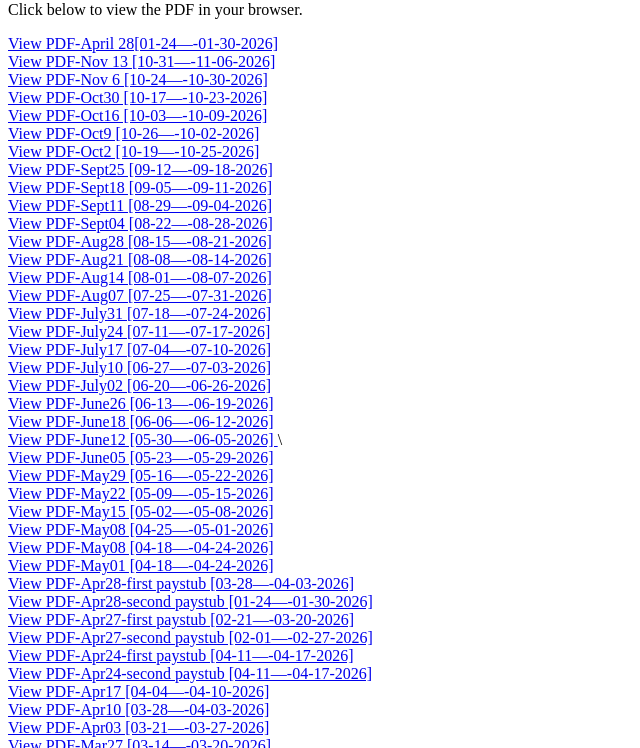
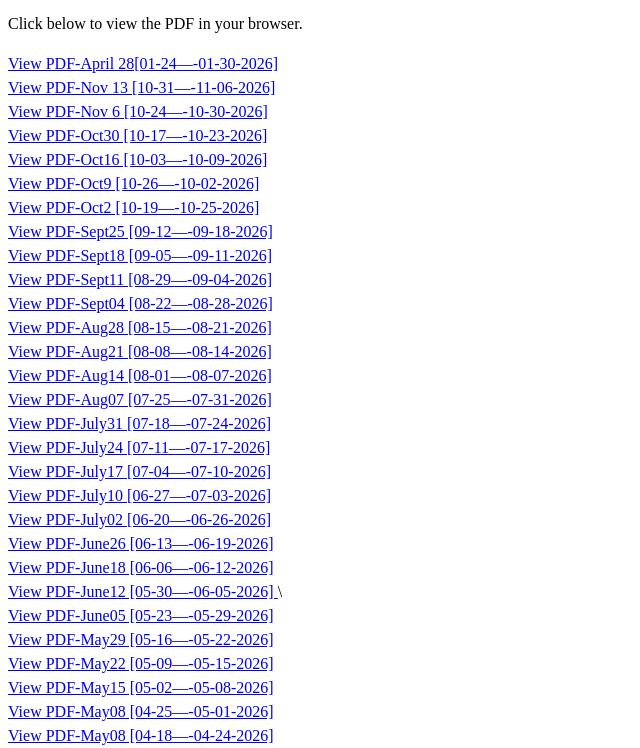
Before and after one commit to palacios0987/view-pdf, a plain HTML site: page index.html in a window 1280 px wide. Shown: the part 79-827 px from the top of the page, without its empty margins (0-640 px from the left). Drawn offline with Linux system fonts and the light colour scheme.

Commit message:
Update index.html

```diff
--- a/index.html
+++ b/index.html
@@ -5,7 +5,7 @@
   <meta name="viewport" content="width=device-width, initial-scale=1">
   <title>PDF Viewer</title>
 </head>
-<body>
+<body style="line-height: 1.5;">
   <h1>My PDF Documents</h1>
   <p>Click below to view the PDF in your browser.</p>
 
```
